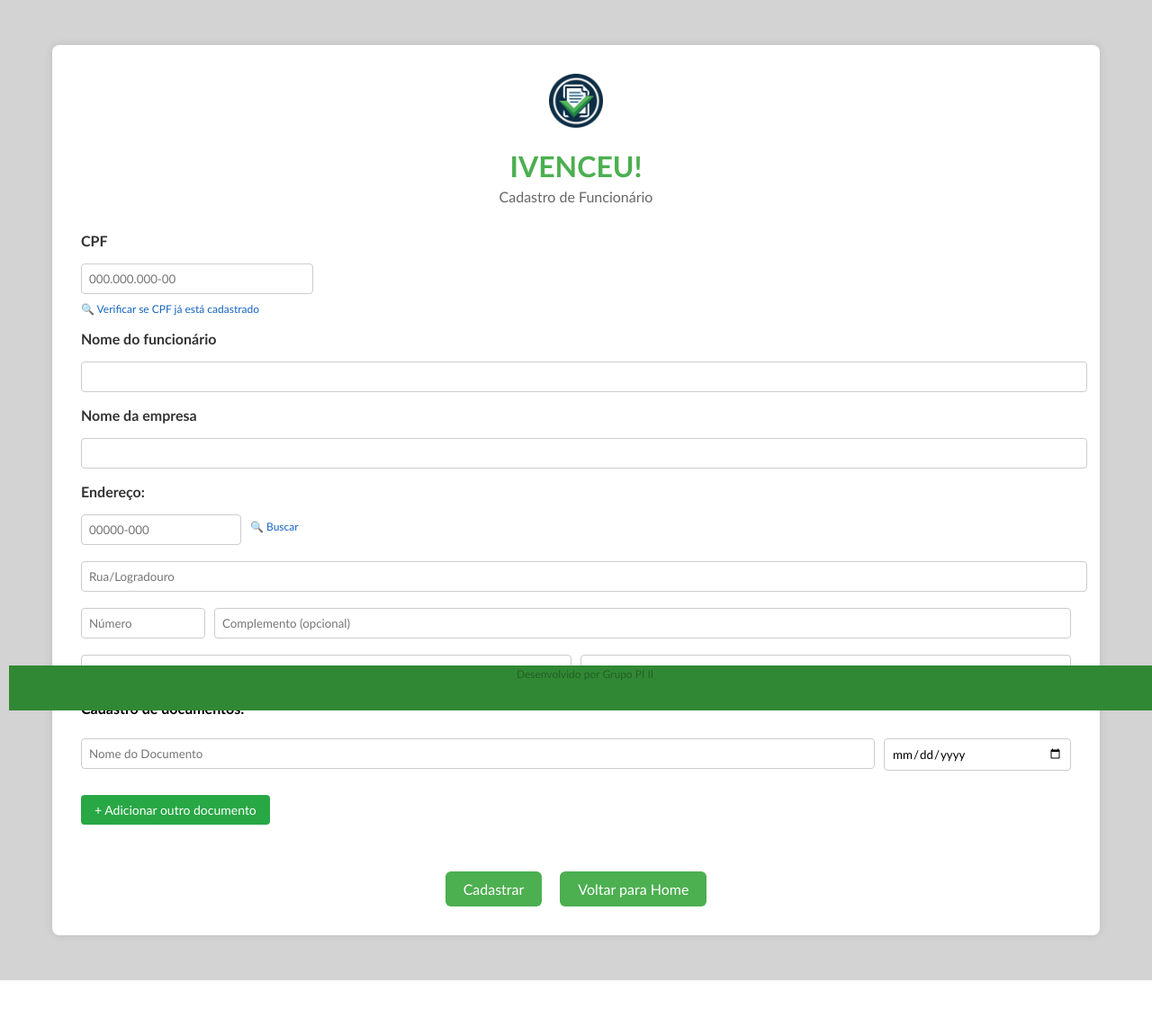
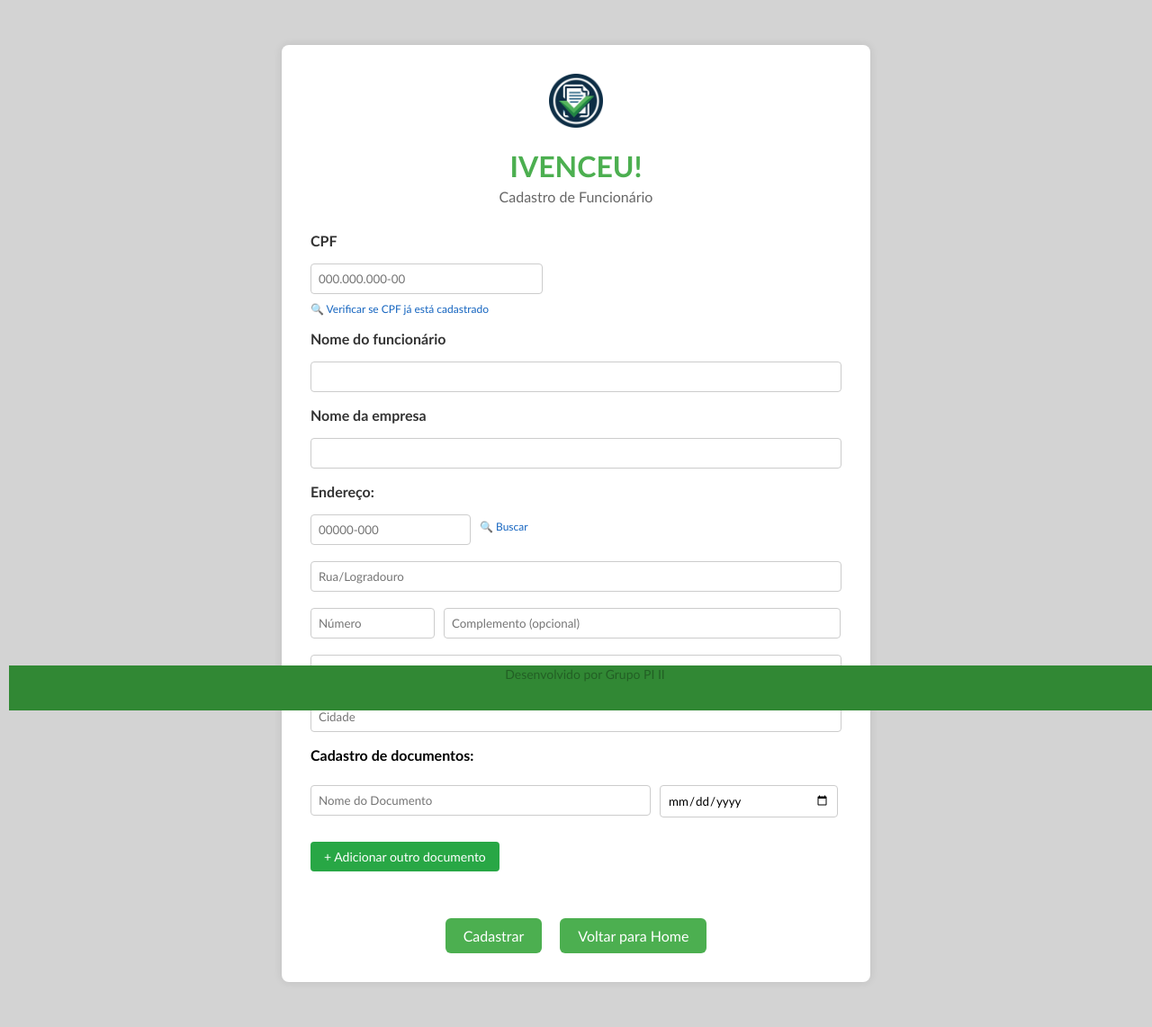
Before and after one commit to DanielePerse/univesp-project, a Flask app: page /cadastro in a window 1280 px wide. Shown: the whole page at 90% size. Before the commit the page ends 1090 px from the top, so only its background shows below. Run offline with Flask 3, Linux system fonts and the light colour scheme.

Commit message:
feat: melhoria css

```diff
--- a/app/static/css/style.css
+++ b/app/static/css/style.css
@@ -183,6 +183,59 @@
     display: flex;
     gap: 10px;
     justify-content: center;
+}
+
+/* Fase 5: melhorar visibilidade do rodapé (nome do grupo) */
+footer[role="contentinfo"] {
+    color: rgba(0, 0, 0, 0.3) !important;
+    font-weight: 500 !important;
+    font-size: 14px !important; /* aumentar legibilidade */
+    line-height: 1.4;
+}
+
+/* Fase 5: ajustar larguras para campos muito extensos mantendo responsividade */
+#employee_name,
+#company_name,
+#street,
+#neighborhood,
+#complement,
+#city {
+    max-width: 572px; /* alinhado ao término do campo de data (360 + 10 + 180) */
+    width: 100%;
+}
+
+/* Campos pequenos com largura adequada */
+#cpf { max-width: 220px; }
+#zip_code { max-width: 160px; }
+#number { max-width: 140px; }
+
+/* Caixa do formulário: padrão para páginas amplas */
+.form-container.wide {
+    max-width: 860px;
+}
+
+/* Cadastro: container mais compacto sem afetar outras páginas */
+.form-container.wide.cadastro {
+    max-width: 590px;
+}
+
+/* Documento: reduzir largura do nome e manter data compacta */
+.document-entry { flex-wrap: wrap; }
+.document-name {
+    max-width: 360px;
+    width: 100%;
+    flex: 0 1 360px !important; /* sobrepõe inline se houver */
+}
+.document-expiration {
+    width: 180px;
+    flex: 0 0 180px !important;
+}
+
+/* Complemento: não ocupar toda a linha; alinhar à largura de empresa */
+#complement {
+    max-width: 423px;
+    width: 100%;
+    flex: 0 1 423px !important;
 }
 
 .main_search{
--- a/app/templates/cadastro.html
+++ b/app/templates/cadastro.html
@@ -8,7 +8,7 @@
   <link rel="stylesheet" href="{{ url_for('static', filename='css/style.css') }}" />
 </head>
 <body>
-  <div class="form-container wide" role="main" id="main-content">
+  <div class="form-container wide cadastro" role="main" id="main-content">
     <div class="logo-section">
       <img src="{{ url_for('static', filename='image/logo.png') }}" alt="Logo iVenceu" style="width: 60px; height: 60px; margin-bottom: 10px;">
       <h1>IVENCEU!</h1>
@@ -53,12 +53,14 @@
 
         <div style="display: flex; gap: 10px; margin-bottom: 10px;">
           <input type="text" id="number" placeholder="Número" class="input_register" autocomplete="address-line2" />
-          <input type="text" id="complement" placeholder="Complemento (opcional)" class="input_register" style="flex: 1;" autocomplete="address-line2" />
+          <input type="text" id="complement" placeholder="Complemento (opcional)" class="input_register" autocomplete="address-line2" />
         </div>
 
-        <div style="display: flex; gap: 10px;">
+        <div style="display: flex; gap: 10px; margin-bottom: 10px;">
           <input type="text" id="neighborhood" placeholder="Bairro" class="input_register" style="flex: 1;" readonly autocomplete="address-line2" />
-          <input type="text" id="city" placeholder="Cidade" class="input_register" style="flex: 1;" readonly autocomplete="address-level2" />
+        </div>
+        <div>
+          <input type="text" id="city" placeholder="Cidade" class="input_register" readonly autocomplete="address-level2" />
         </div>
       </div>
 
```
